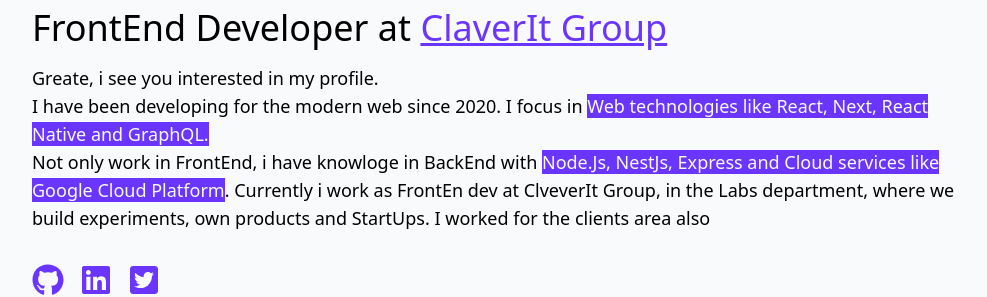
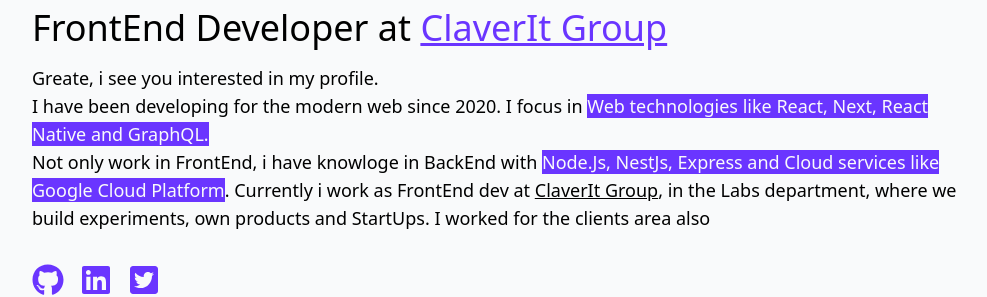
Before and after one commit to gasparnd/gasparnd-web, a Next.js app: page / in a window 1280 px wide. Both pictures are taken after a click on the button "Long description". Shown: the part 298-595 px from the top of the page, without its empty margins (137-1124 px from the left). Built offline with nearby package versions, Linux system fonts and the light colour scheme.

Commit message:
some fixes

```diff
--- a/src/components/Layout/index.tsx
+++ b/src/components/Layout/index.tsx
@@ -4,15 +4,19 @@
 interface Props {
   title: string;
   children: React.ReactNode;
+  description: string;
 }
 
 const Layout = (props: Props) => {
-  const { title, children } = props;
+  const { title, children, description } = props;
   return (
     <div>
       <Head>
-        <title>GasparND - {title}</title>
+        <title>{title}</title>
         <meta name="viewport" content="width=device-width, initial-scale=1.0" />
+      </Head>
+      <Head>
+        <meta content={description} />
       </Head>
       {children}
     </div>
--- a/src/components/_Pages/Home.tsx
+++ b/src/components/_Pages/Home.tsx
@@ -43,9 +43,16 @@
                 Node.Js, NestJs, Express and Cloud services like Google Cloud
                 Platform
               </span>
-              . Currently i work as FrontEn dev at ClveverIt Group, in the Labs
-              department, where we build experiments, own products and StartUps.
-              I worked for the clients area also
+              . Currently i work as FrontEnd dev at{" "}
+              <a
+                className="underline"
+                target="_blank"
+                href="https://www.cleveritgroup.com/"
+              >
+                ClaverIt Group
+              </a>
+              , in the Labs department, where we build experiments, own products
+              and StartUps. I worked for the clients area also
             </p>
           </div>
         )}
--- a/src/pages/index.tsx
+++ b/src/pages/index.tsx
@@ -4,7 +4,10 @@
 
 const Home = () => {
   return (
-    <Layout title="Home">
+    <Layout
+      title="Gaspar Dolcemascolo"
+      description="Gaspar Dolcemascolo. FrontEnd developer at CleverIt Group"
+    >
       <HomePage />
     </Layout>
   );
```
